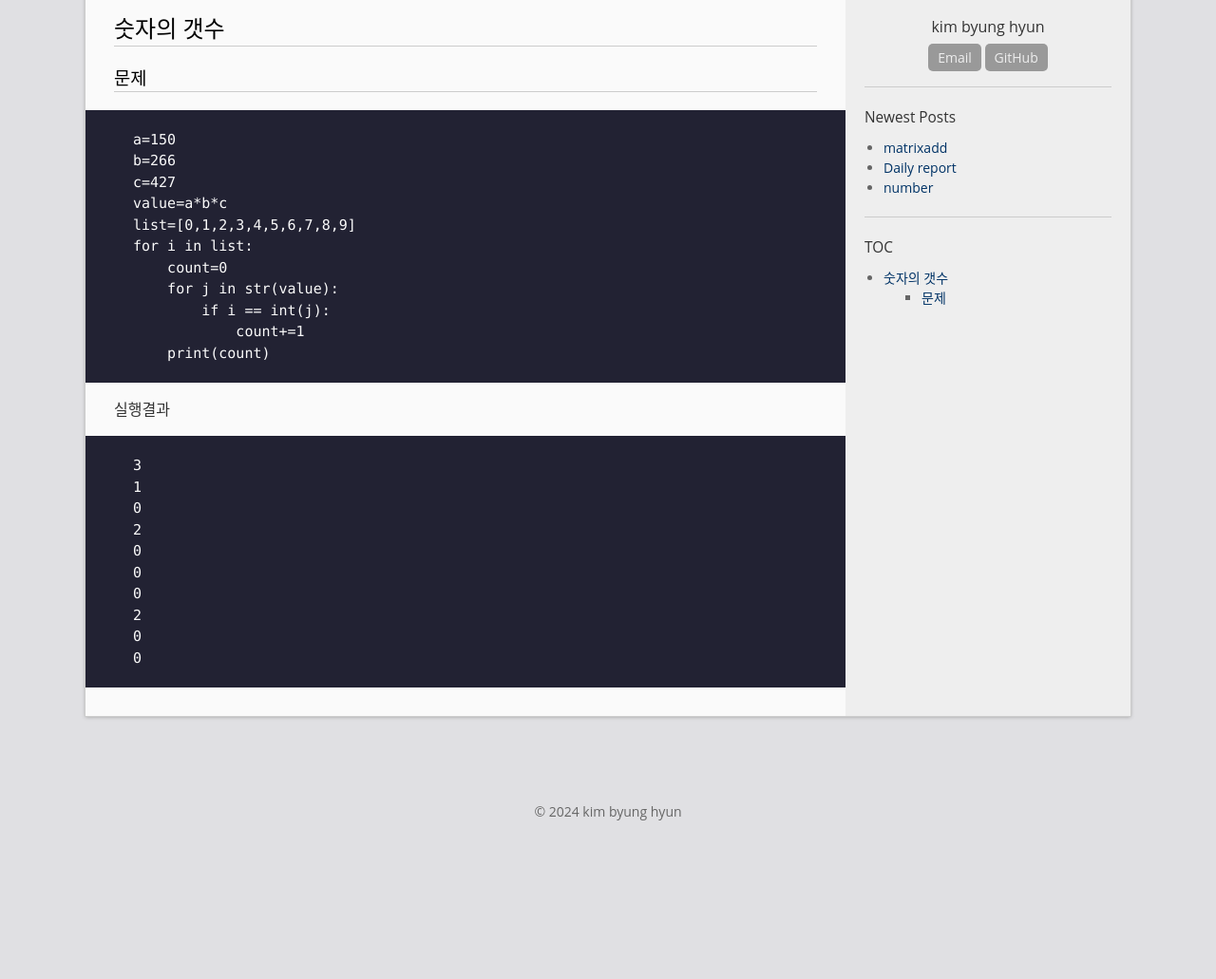
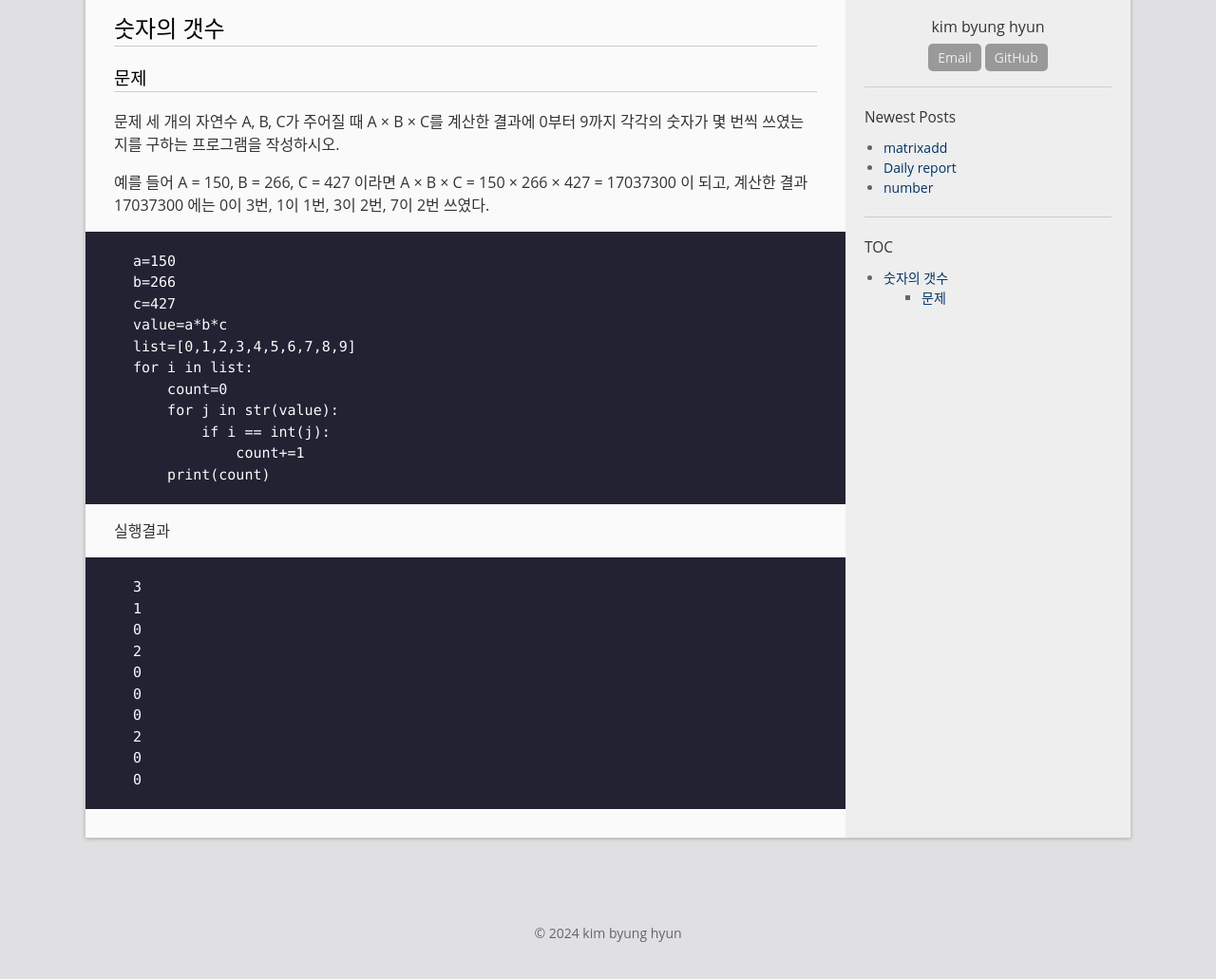
Before and after one commit to bh6366632/bh6366632.github.com, a Jekyll site: the page built from _posts/2024-04-04-number.md, in a window 1280 px wide, cut to the strip 261-1314 px from the top of the page. Shown: the top 1031 px of the strip at 95% size. Built offline with Jekyll 4.4.1, drawn with Linux system fonts in a browser that asks for light colours; before the commit the page ends 1186 px from its top, so only the background shows below that.

Commit message:
Update 2024-04-04-number.md

````diff
--- a/_posts/2024-04-04-number.md
+++ b/_posts/2024-04-04-number.md
@@ -9,6 +9,10 @@ permalink: /archivers/number
 # 숫자의 갯수
 
 <h3>문제</h3>
+문제
+세 개의 자연수 A, B, C가 주어질 때 A × B × C를 계산한 결과에 0부터 9까지 각각의 숫자가 몇 번씩 쓰였는지를 구하는 프로그램을 작성하시오.
+
+예를 들어 A = 150, B = 266, C = 427 이라면 A × B × C = 150 × 266 × 427 = 17037300 이 되고, 계산한 결과 17037300 에는 0이 3번, 1이 1번, 3이 2번, 7이 2번 쓰였다.
 ```ptchon
 a=150
 b=266
````
